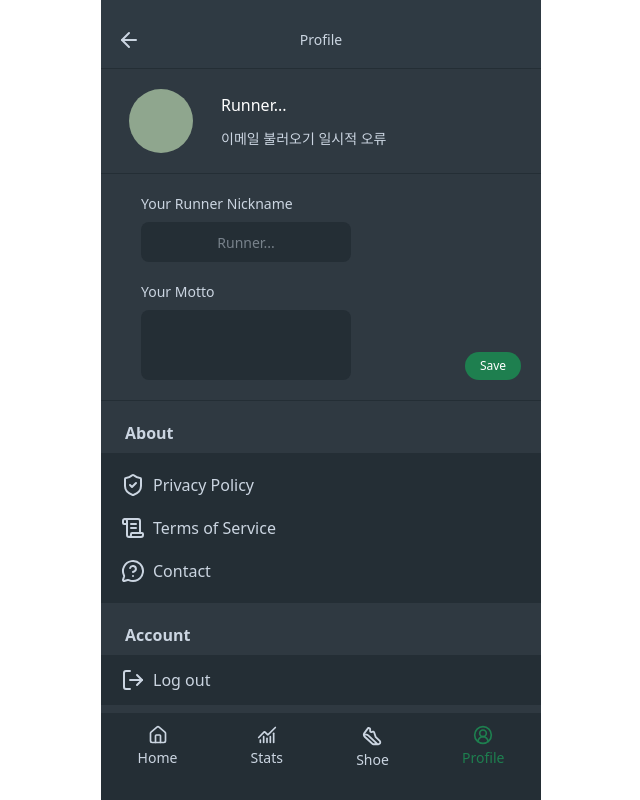
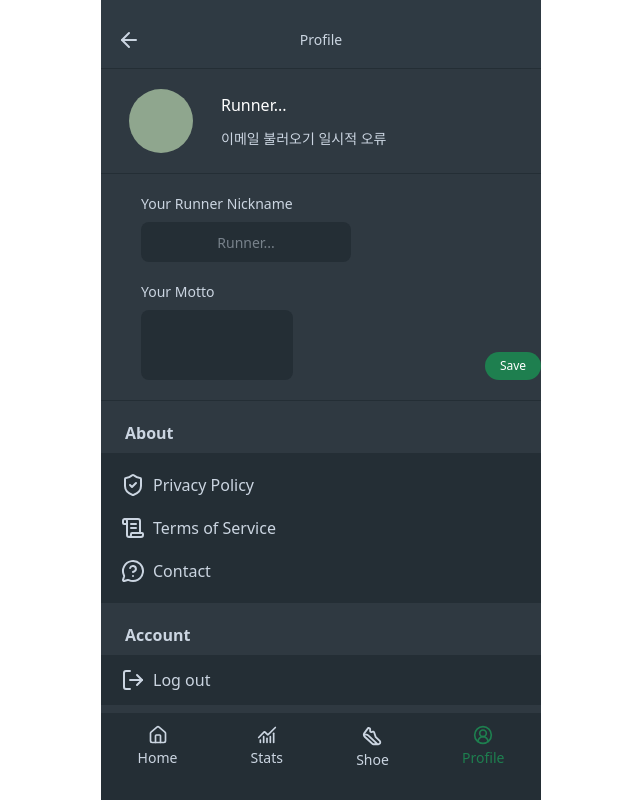
Before and after one commit to ychanwoo/ShoePlan, a Next.js app: page /profile in a window 1280 px wide. Shown: the whole page, without its empty margins (319-959 px from the left). Built offline with nearby package versions, Linux system fonts and the light colour scheme; no server answers.

Commit message:
fix: fix save button position in profile page

```diff
--- a/src/app/profile/page.tsx
+++ b/src/app/profile/page.tsx
@@ -212,7 +212,7 @@ export default function ProfilePage() {
               <button
                 onClick={handleSaveProfile}
                 disabled={isSaving}
-                className={`text-white px-4 h-7 w-14 rounded-2xl text-xs flex items-center justify-center shrink-0 absolute right-5 ${
+                className={`text-white px-4 h-7 w-14 rounded-2xl text-xs flex items-center justify-center shrink-0 ml-[15vw] ${
                   isSaving
                     ? "bg-gray-500 cursor-not-allowed"
                     : "bg-[#1E7F4F] hover:bg-[#196e43]"
```
